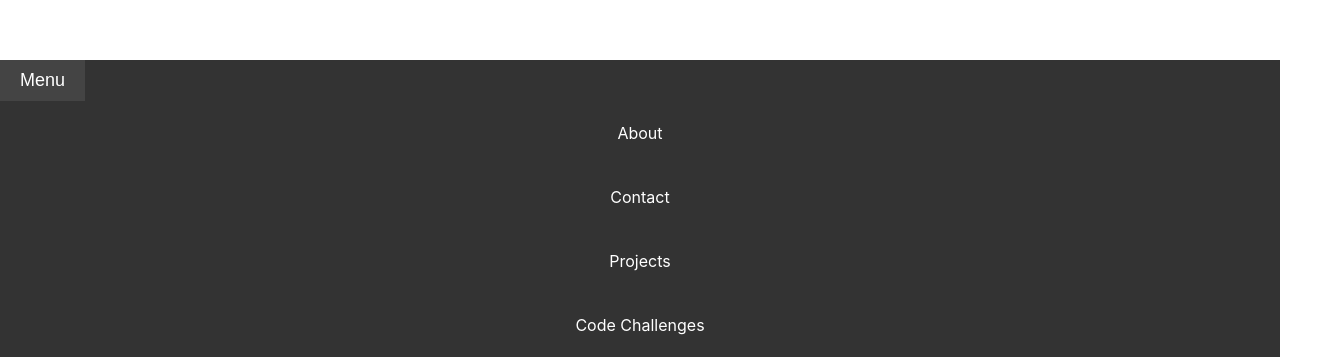
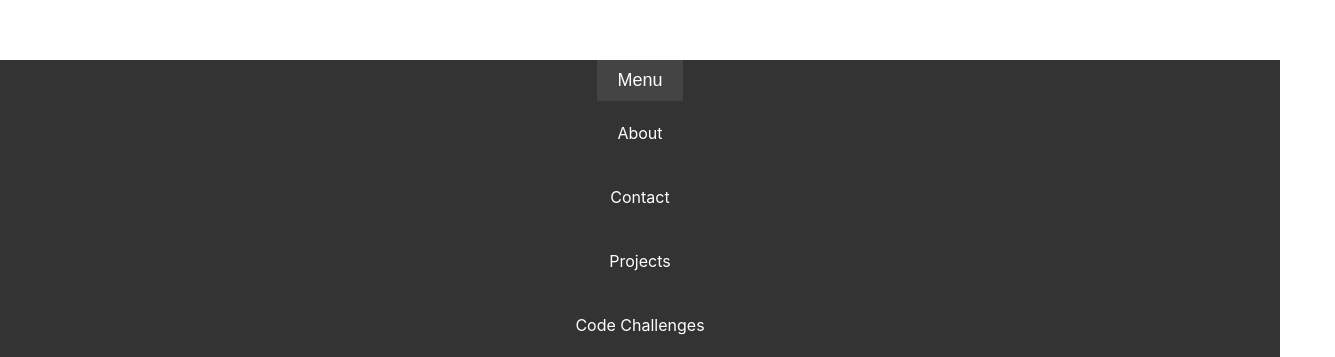
Before and after one commit to Isaac3924/my-website, a React (Create React App) app: page / in a window 1280 px wide. Shown: the part 691-1048 px from the top of the page, 1335 px wide, since content can reach past the window. Built offline with nearby package versions, Linux system fonts and the light colour scheme.

Commit message:
Add feat: page width rectified by removing some code related to postioning the page as needed for the side menu

```diff
--- a/src/App.css
+++ b/src/App.css
@@ -2,7 +2,7 @@
   display: flex;
   flex: 1;
   flex-direction: row;
-  height: 100%;
+  height: 100vh;
   width: 100%;
 }
 
@@ -19,7 +19,6 @@ nav {
   width: calc(100% - 55px);
   left: 55px;
   transition: left 0.3s ease-in-out, width 0.3s ease-in-out;
-  height: 100%;
 }
 
 .page.menu-visible{
@@ -34,12 +33,13 @@ nav {
   align-items: center;
   position: absolute;
   width: 100%;
-  left: 55px;
+  left: 0px;
   transition: left 0.3s ease-in-out, width 0.3s ease-in-out;
+  height: calc(100vh - 49px);
 }
 
 .page.menu-visible.home{
-
+  height: calc(100vh - 297px);
 }
 
 .page-title {
--- a/src/Navigation.css
+++ b/src/Navigation.css
@@ -1,5 +1,5 @@
 .navigation {
-  position: relative;
+  position: absolute;
   background-color: #333;
   color: white;
   display: flex;
@@ -56,7 +56,7 @@
   left: 0;
   width: 100%;
   height: 297px;
-  align-items: flex-start;
+  align-items: center;
   transition: bottom 0.3s ease-in-out;
 }
 
```
